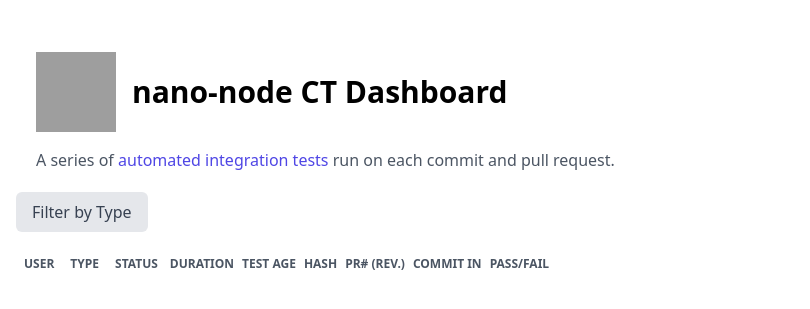
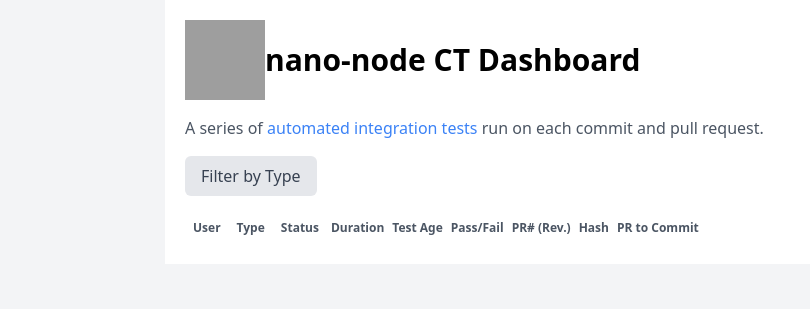
Before and after one commit to gr0vity-dev/nano-ct-dashboard, a Python web app: template app/templates/ct_results.html in a window 1280 px wide. Shown: the top 309 px of the page, without its empty margins (0-810 px from the left). Run offline with Jinja, Linux system fonts and the light colour scheme; the template is opened without the code that fills it, so the values that code supplies are empty; grey boxes are pictures that could not be loaded.

Commit message:
make header sticky + tweaks

```diff
--- a/app/templates/ct_results.html
+++ b/app/templates/ct_results.html
@@ -46,14 +46,14 @@
     </style>
   </head>
 
-  <body class="bg-white">
-    <div class="container mx-auto px-4">
-      <div class="container mt-8 p-5">
+  <body class="bg-white bg-gray-100">
+    <div class="container p-5 mx-auto bg-white" style="max-width: 950px">
+      <div class="container mb-4">
         <h1 class="text-3xl font-bold mb-4 flex items-center">
           <img
             src="https://content.nano.org/nano-currency-symbol/square-rounded-badge-white.svg"
             alt="Nano Symbol"
-            class="w-20 h-20 mr-4"
+            class="w-20 h-20"
           />
           nano-node CT Dashboard
         </h1>
@@ -61,7 +61,7 @@
           A series of
           <a
             href="https://github.com/gr0vity-dev/nanolab-configs/tree/main/quick_testing"
-            class="text-indigo-600 hover:underline"
+            class="text-blue-500 hover:underline"
           >
             automated integration tests
           </a>
@@ -72,10 +72,9 @@
       <div class="relative mb-4">
         <!-- Dropdown Trigger/Button -->
         <button class="bg-gray-200 text-gray-700 py-2 px-4 rounded-md" id="filterMenuBtn">Filter by Type</button>
-
         <!-- Dropdown Content -->
         <div
-          class="absolute left-0 mt-2 w-48 rounded-md shadow-lg hidden bg-white text-gray-700 z-10"
+          class="absolute left-0 mt-2 rounded-md shadow-lg hidden bg-white text-gray-700 z-10"
           id="filterMenuContent"
         >
           <div class="py-1">
@@ -91,18 +90,18 @@
         </div>
       </div>
 
-      <table class="bg-white divide-y divide-gray-200">
+      <table class="bg-white divide-y divide-gray-200 overflow-y-auto">
         <thead>
-          <tr class="text-gray-600 uppercase text-xs font-semibold">
+          <tr class="text-gray-600 bg-white text-xs font-semibold sticky top-0 z-5">
             <th class="py-2 px-2 text-left">User</th>
             <th class="py-2 px-2 text-left">Type</th>
             <th class="py-2 px-2 text-left">Status</th>
             <th class="py-2 px-1 text-left">Duration</th>
-            <th class="py-2 px-1 text-left">Test Age</th>
+            <th class="py-2 px-1 text-left whitespace-nowrap">Test Age</th>
+            <th class="py-2 px-1 text-left">Pass/Fail</th>
+            <th class="py-2 px-1 text-left">PR# (Rev.)</th>
             <th class="py-2 px-1 text-left">Hash</th>
-            <th class="py-2 px-1 text-left">PR# (Rev.)</th>
-            <th class="py-2 px-1 text-left whitespace-nowrap">Commit In</th>
-            <th class="py-2 px-1 text-left">Pass/Fail</th>
+            <th class="py-2 px-1 text-left whitespace-nowrap">PR to Commit</th>
           </tr>
         </thead>
         <tbody class="text-gray-600 text-sm font-light">
@@ -145,15 +144,15 @@
               <span class="test-status-icon fail-status">&#10006;</span>
               {% endif %}
             </td>
-            <td class="py-2 px-1">{{ item.test_duration }}</td>
+            <td class="py-2 px-1">{{ item.test_duration }} s</td>
             <td class="py-2 px-1">{{ item.test_age }}</td>
-            <td class="py-2 px-1"><a href="{{ item.hash_url }}" class="text-blue-500">{{ item.hash }}</a></td>
+            <td class="py-2 px-1">Pass: {{ item.pass_count }}, Fail: {{ item.fail_count }}</td>
             <td class="py-2 px-1 whitespace-nowrap">
               <a href="{{ item.pr_url }}" class="text-blue-500">{{ item.pr_number }}</a>
               (rev {{ item.revision_number }})
             </td>
+            <td class="py-2 px-1"><a href="{{ item.hash_url }}" class="text-blue-500">{{ item.hash }}</a></td>
             <td class="py-2 px-1">{{ item.duration_from_first_pr_to_commit }}</td>
-            <td class="py-2 px-1">Pass: {{ item.pass_count }}, Fail: {{ item.fail_count }}</td>
           </tr>
           <tr id="details-{{ loop.index }}" class="hidden">
             <td colspan="10" class="py-3 px-1">
@@ -163,8 +162,8 @@
                     <th class="border px-2 py-1 text-left">Testcase</th>
                     <th class="border px-2 py-1 text-left">Status</th>
                     <th class="border px-2 py-1 text-left">Duration</th>
+                    <th class="border px-2 py-1 text-left">Deviation from Median</th>
                     <th class="border px-2 py-1 text-left">Median Duration</th>
-                    <th class="border px-2 py-1 text-left">Deviation from Median</th>
                   </tr>
                 </thead>
                 <tbody>
@@ -190,8 +189,8 @@
                       {% endif %}
                     </td>
                     <td class="border px-2 py-1">{{ test.duration }}</td>
+                    <td class="border px-2 py-1">{{ test.deviation_from_median }}</td>
                     <td class="border px-2 py-1">{{ test.commit_median_duration }}</td>
-                    <td class="border px-2 py-1">{{ test.deviation_from_median }}</td>
                   </tr>
                   {% endfor %}
                 </tbody>
```
